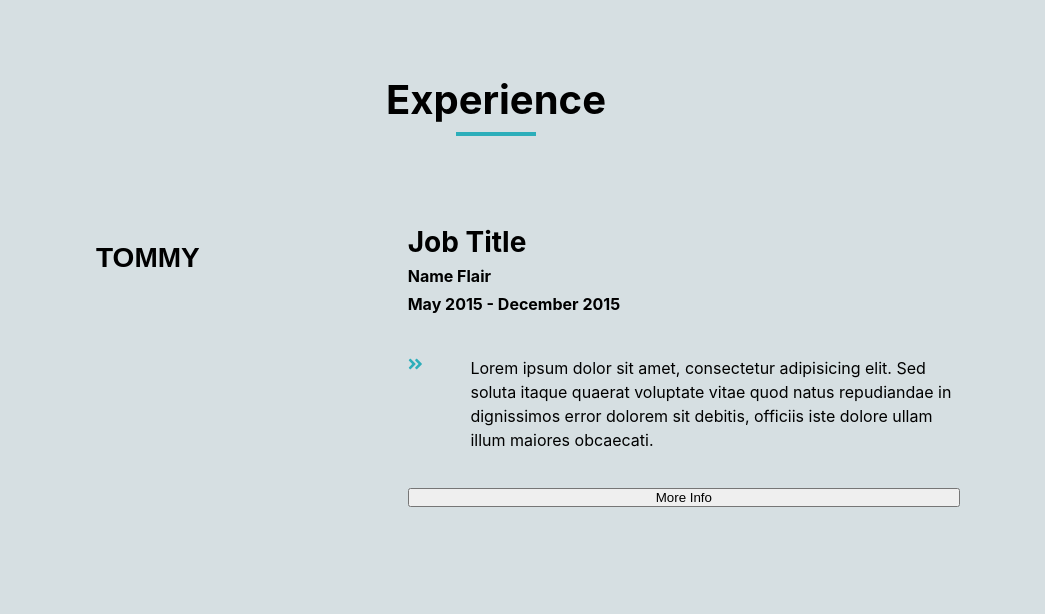
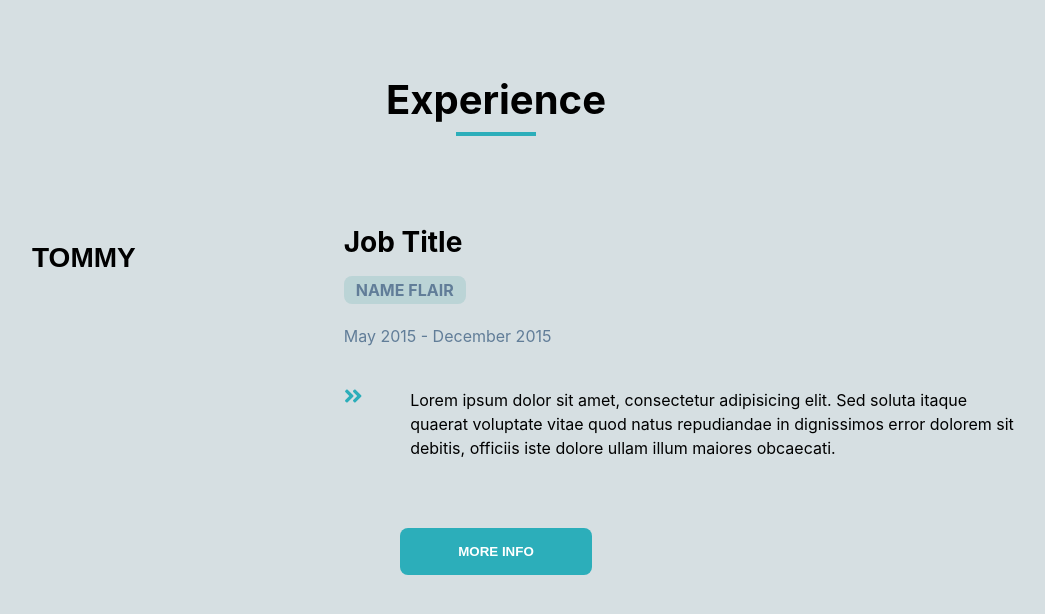
Before and after one commit to NathanJReidy/react-project-tabs, a React (Create React App) app: page / in a window 1280 px wide. Shown: the top 614 px of the page, without its empty margins (144-1189 px from the left). Built offline with nearby package versions, Linux system fonts and the light colour scheme.

Commit message:
Fixed css

```diff
--- a/src/App.js
+++ b/src/App.js
@@ -20,8 +20,8 @@ function App() {
           </div>
           <div className="resume">
             <h3>Job Title</h3>
-            <h4>Name Flair</h4>
-            <h4>May 2015 - December 2015</h4>
+            <h4 className="name">Name Flair</h4>
+            <h4 className="date">May 2015 - December 2015</h4>
             <div className="dutiesContainer">
               <FaAngleDoubleRight size={48} style={{ fill: "#2caeba" }} />
               <p className="duties">
@@ -31,8 +31,11 @@ function App() {
                 ullam illum maiores obcaecati.
               </p>
             </div>
-            <button>More Info</button>
           </div>
+        </div>
+
+        <div className="btnWrapper">
+          <button className="infoBtn">More Info</button>
         </div>
       </section>
     </main>
--- a/src/index.css
+++ b/src/index.css
@@ -87,7 +87,7 @@ section {
   display: flex;
   flex-direction: column;
   height: 100%;
-  width: 85%;
+  width: 95%;
   margin-top: 2rem;
   margin-bottom: 5rem;
   background: inherit;
@@ -112,7 +112,7 @@ section {
   display: flex;
   flex-direction: row;
   margin-top: 2rem;
-  width: 100%;
+  /* width: 100%; */
 }
 
 .tabsContainer {
@@ -158,8 +158,23 @@ section {
 .resume {
   display: flex;
   flex-direction: column;
-  width: 100%;
   padding: 2rem;
+}
+
+.name {
+  padding: 0.375rem 0.75rem;
+  background: #bbd4d6;
+  color: #617d98;
+  align-self: flex-start;
+  margin-top: 0.5rem;
+  margin-bottom: 1.5rem;
+  text-transform: uppercase;
+  border-radius: 0.5rem;
+}
+
+.date {
+  font-weight: 400;
+  color: #617d98;
 }
 
 .dutiesContainer {
@@ -173,3 +188,25 @@ section {
   padding-top: 1rem;
   padding-bottom: 1rem;
 }
+
+.btnWrapper {
+  display: flex;
+  justify-content: center;
+}
+
+.infoBtn {
+  width: 12rem;
+  padding: 1rem;
+  background: #2caeba;
+  border: none;
+  text-transform: uppercase;
+  font-weight: bold;
+  cursor: pointer;
+  border-radius: 0.5rem;
+  color: white;
+}
+
+.infoBtn:hover {
+  background: #bff8fd;
+  color: black;
+}
```
